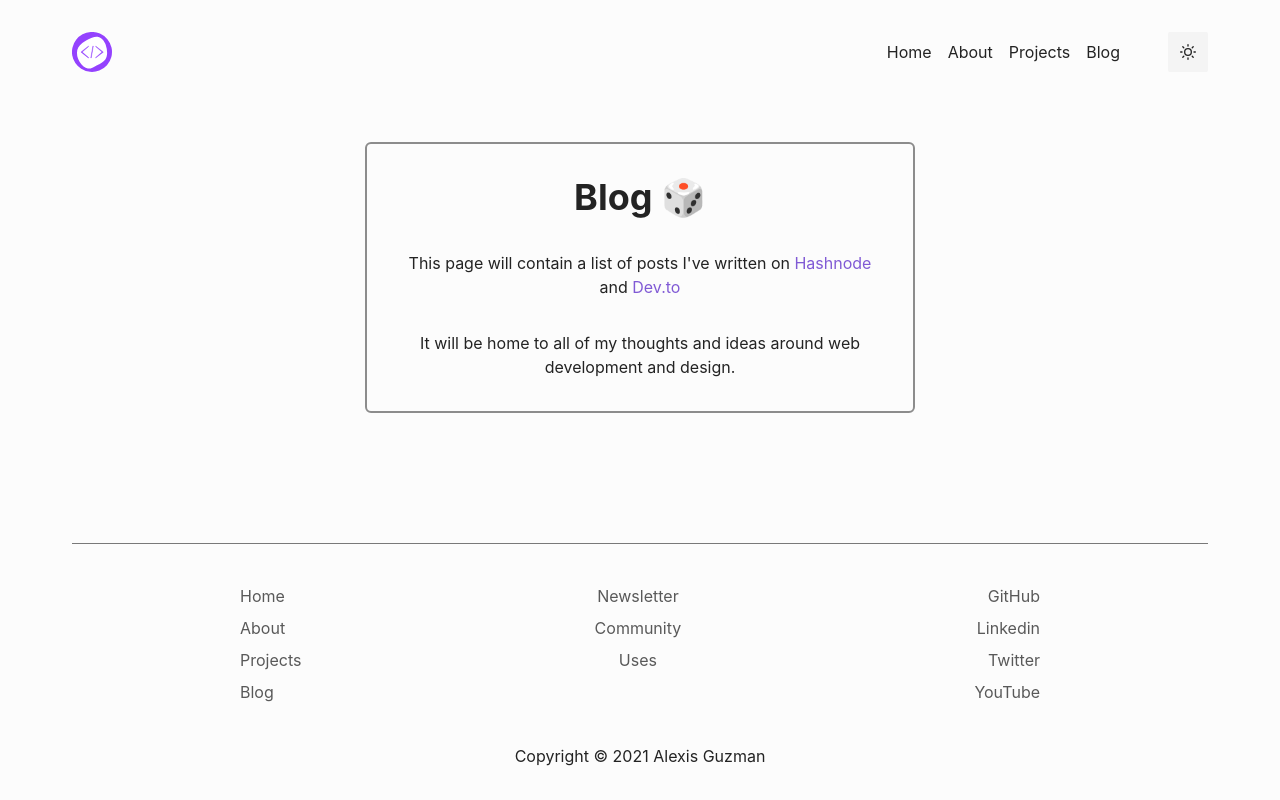
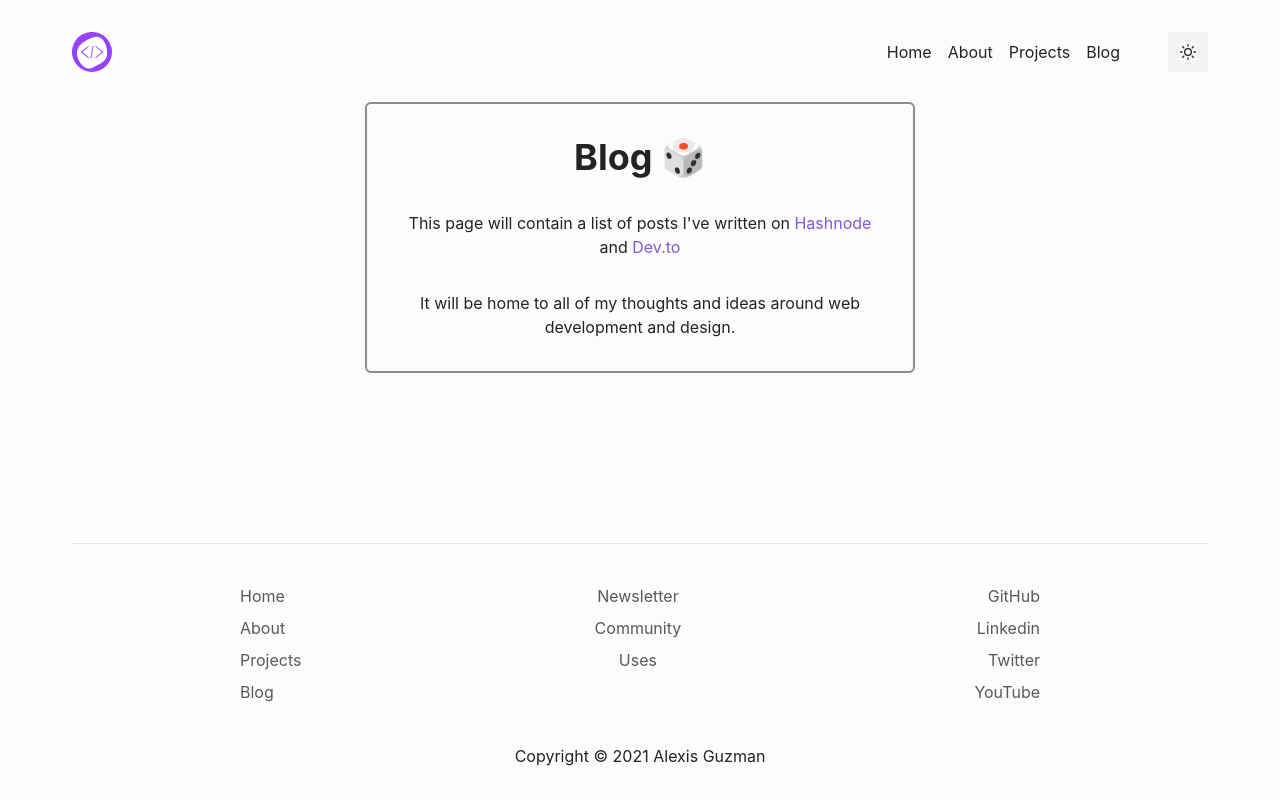
Before and after one commit to a12989x/portfolio-v1, a Next.js app: page /blog in a window 1280 px wide. Built offline with nearby package versions, Linux system fonts and the light colour scheme.

Commit message:
refactor: split components in folders

```diff
--- a/components/Footer.tsx
+++ /dev/null
@@ -1,84 +0,0 @@
-import { useColorModeValue } from '@chakra-ui/color-mode';
-import { Divider, HStack, Text, VStack } from '@chakra-ui/layout';
-
-import Link from './Link';
-
-const Footer = (): JSX.Element => {
-	const color = useColorModeValue('default.dark', 'default.light');
-
-	return (
-		<VStack as='section' mt={20} spacing={10}>
-			<Divider borderColor={color} />
-			<HStack
-				as='footer'
-				w='100%'
-				maxW='800px'
-				align='start'
-				justify='space-between'
-			>
-				<VStack as='section' spacing={2} align='start'>
-					<Link href='/' variant='subtle' isExternal={false}>
-						Home
-					</Link>
-					<Link href='/about' variant='subtle' isExternal={false}>
-						About
-					</Link>
-					<Link href='/projects' variant='subtle' isExternal={false}>
-						Projects
-					</Link>
-					<Link href='/blog' variant='subtle' isExternal={false}>
-						Blog
-					</Link>
-				</VStack>
-				<VStack as='section' spacing={2} align='center'>
-					<Link
-						href='/newsletter'
-						variant='subtle'
-						isExternal={false}
-					>
-						Newsletter
-					</Link>
-					<Link href='/community' variant='subtle' isExternal={false}>
-						Community
-					</Link>
-					<Link href='/uses' variant='subtle' isExternal={false}>
-						Uses
-					</Link>
-				</VStack>
-				<VStack as='section' spacing={2} align='end'>
-					<Link
-						href='https://github.com/a12989x/'
-						variant='subtle'
-						isExternal={false}
-					>
-						GitHub
-					</Link>
-					<Link
-						href='https://www.linkedin.com/in/codax/'
-						variant='subtle'
-						isExternal={false}
-					>
-						Linkedin
-					</Link>
-					<Link
-						href='https://twitter.com/__codax__'
-						variant='subtle'
-						isExternal={false}
-					>
-						Twitter
-					</Link>
-					<Link
-						href='https://www.youtube.com/channel/UCMY0GhV1HuX4XdbgalC77VQ'
-						variant='subtle'
-						isExternal={false}
-					>
-						YouTube
-					</Link>
-				</VStack>
-			</HStack>
-			<Text>Copyright © 2021 Alexis Guzman</Text>
-		</VStack>
-	);
-};
-
-export default Footer;
--- /dev/null
+++ b/components/footer/MainRoutes.tsx
@@ -0,0 +1,24 @@
+import { VStack } from '@chakra-ui/layout';
+
+import Link from '../Link';
+
+const MainRoutes = (): JSX.Element => {
+	return (
+		<VStack as='section' spacing={2} align='start'>
+			<Link href='/' variant='subtle' isExternal={false}>
+				Home
+			</Link>
+			<Link href='/about' variant='subtle' isExternal={false}>
+				About
+			</Link>
+			<Link href='/projects' variant='subtle' isExternal={false}>
+				Projects
+			</Link>
+			<Link href='/blog' variant='subtle' isExternal={false}>
+				Blog
+			</Link>
+		</VStack>
+	);
+};
+
+export default MainRoutes;
--- /dev/null
+++ b/components/footer/Socials.tsx
@@ -0,0 +1,40 @@
+import { VStack } from '@chakra-ui/layout';
+
+import Link from '../Link';
+
+const Socials = (): JSX.Element => {
+	return (
+		<VStack as='section' spacing={2} align='end'>
+			<Link
+				href='https://github.com/a12989x/'
+				variant='subtle'
+				isExternal={false}
+			>
+				GitHub
+			</Link>
+			<Link
+				href='https://www.linkedin.com/in/codax/'
+				variant='subtle'
+				isExternal={false}
+			>
+				Linkedin
+			</Link>
+			<Link
+				href='https://twitter.com/__codax__'
+				variant='subtle'
+				isExternal={false}
+			>
+				Twitter
+			</Link>
+			<Link
+				href='https://www.youtube.com/channel/UCMY0GhV1HuX4XdbgalC77VQ'
+				variant='subtle'
+				isExternal={false}
+			>
+				YouTube
+			</Link>
+		</VStack>
+	);
+};
+
+export default Socials;
--- /dev/null
+++ b/components/footer/SubRoutes.tsx
@@ -0,0 +1,21 @@
+import { VStack } from '@chakra-ui/layout';
+
+import Link from '../Link';
+
+const SubRoutes = (): JSX.Element => {
+	return (
+		<VStack as='section' spacing={2} align='center'>
+			<Link href='/newsletter' variant='subtle' isExternal={false}>
+				Newsletter
+			</Link>
+			<Link href='/community' variant='subtle' isExternal={false}>
+				Community
+			</Link>
+			<Link href='/uses' variant='subtle' isExternal={false}>
+				Uses
+			</Link>
+		</VStack>
+	);
+};
+
+export default SubRoutes;
--- /dev/null
+++ b/components/footer/index.tsx
@@ -0,0 +1,27 @@
+import { Divider, HStack, Text, VStack } from '@chakra-ui/layout';
+
+import MainRoutes from './MainRoutes';
+import Socials from './Socials';
+import SubRoutes from './SubRoutes';
+
+const Footer = (): JSX.Element => {
+	return (
+		<VStack as='section' mt={40} spacing={10}>
+			<Divider borderColor='neutral.200' />
+			<HStack
+				as='footer'
+				w='100%'
+				maxW='800px'
+				align='start'
+				justify='space-between'
+			>
+				<MainRoutes />
+				<SubRoutes />
+				<Socials />
+			</HStack>
+			<Text>Copyright © 2021 Alexis Guzman</Text>
+		</VStack>
+	);
+};
+
+export default Footer;
--- a/components/Header.tsx
+++ b/components/header/index.tsx
@@ -1,6 +1,6 @@
 import { IconButton } from '@chakra-ui/button';
 import { useColorMode } from '@chakra-ui/color-mode';
-import { MoonIcon, SunIcon } from '@chakra-ui/icons';
+import { Icon, MoonIcon, SunIcon } from '@chakra-ui/icons';
 import { Flex, HStack } from '@chakra-ui/layout';
 
 import { LogoIcon } from '@/styles/theme/icons';
@@ -11,7 +11,7 @@ const Header = (): JSX.Element => {
 
 	return (
 		<Flex as='header' pt={4} mb={5} justify='space-between'>
-			<LogoIcon boxSize={10} />
+			<Icon as={LogoIcon} boxSize={10} />
 			<HStack as='nav' spacing={8}>
 				<Flex as='ul' display={{ base: 'none', lg: 'flex' }}>
 					<NavItem href='/'>Home</NavItem>
```
Also changed, not shown: components/header/NavItem.tsx (renamed from components/NavItem.tsx), components/header/NavLink.tsx (renamed from components/NavLink.tsx).
